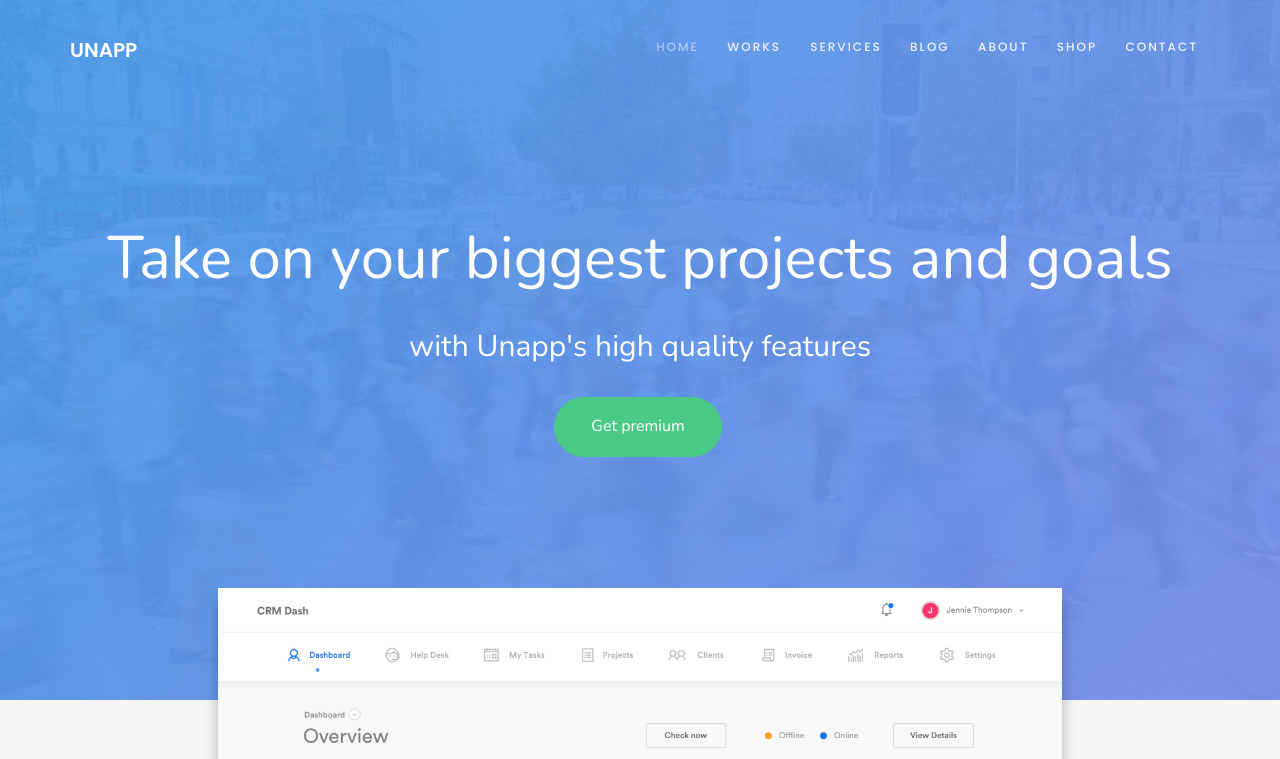
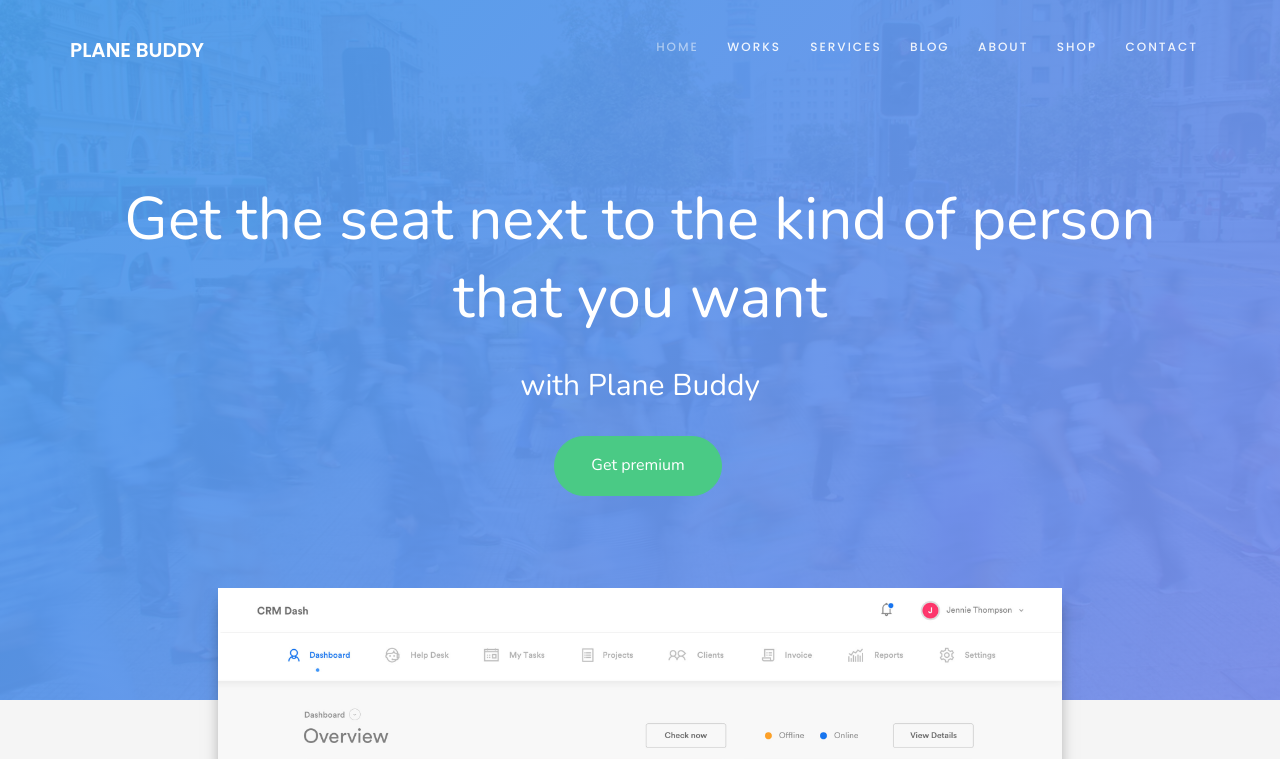
Before and after one commit to nich227/plane-buddy, a plain HTML site: page website/index.html in a window 1280 px wide. Shown: the top 759 px of the page. Drawn offline with nearby package versions, Linux system fonts and the light colour scheme; files whose address does not match are found by name.

Commit message:
Update README

```diff
--- a/website/index.html
+++ b/website/index.html
@@ -3,7 +3,7 @@
 	<head>
 	<meta charset="utf-8">
 	<meta http-equiv="X-UA-Compatible" content="IE=edge">
-	<title>unapp Template</title>
+	<title>Plane Buddy</title>
 	<meta name="viewport" content="width=device-width, initial-scale=1">
 	<meta name="description" content="" />
 	<meta name="keywords" content="" />
@@ -58,7 +58,7 @@
 				<div class="container">
 					<div class="row">
 						<div class="col-md-2">
-							<div id="colorlib-logo"><a href="index.html">Unapp</a></div>
+							<div id="colorlib-logo"><a href="index.html">Plane Buddy</a></div>
 						</div>
 						<div class="col-md-10 text-right menu-1">
 							<ul>
@@ -90,8 +90,8 @@
 					<div class="container">
 						<div class="col-md-12 col-md-offset-0">
 							<div class="animate-box">
-								<h2>Take on your biggest projects and goals</h2>
-								<p>with Unapp's high quality features</p>
+								<h2>Get the seat next to the kind of person that you want</h2>
+								<p>with Plane Buddy</p>
 								<p><a href="gallery.html" class="btn btn-primary btn-lg btn-custom">Get premium</a></p>
 							</div>
 						</div>
```
Also changed, not shown: 2 other files.
